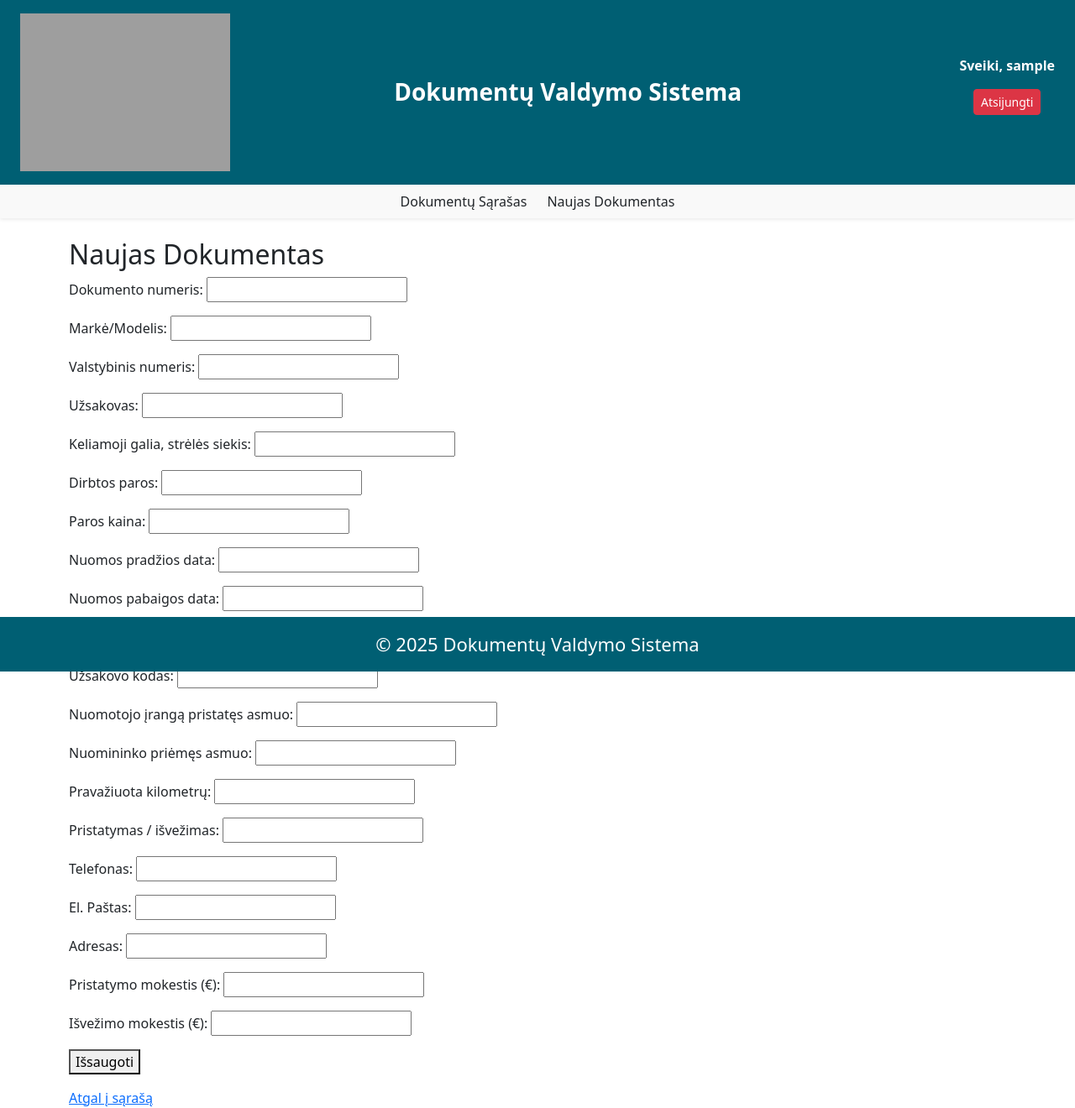
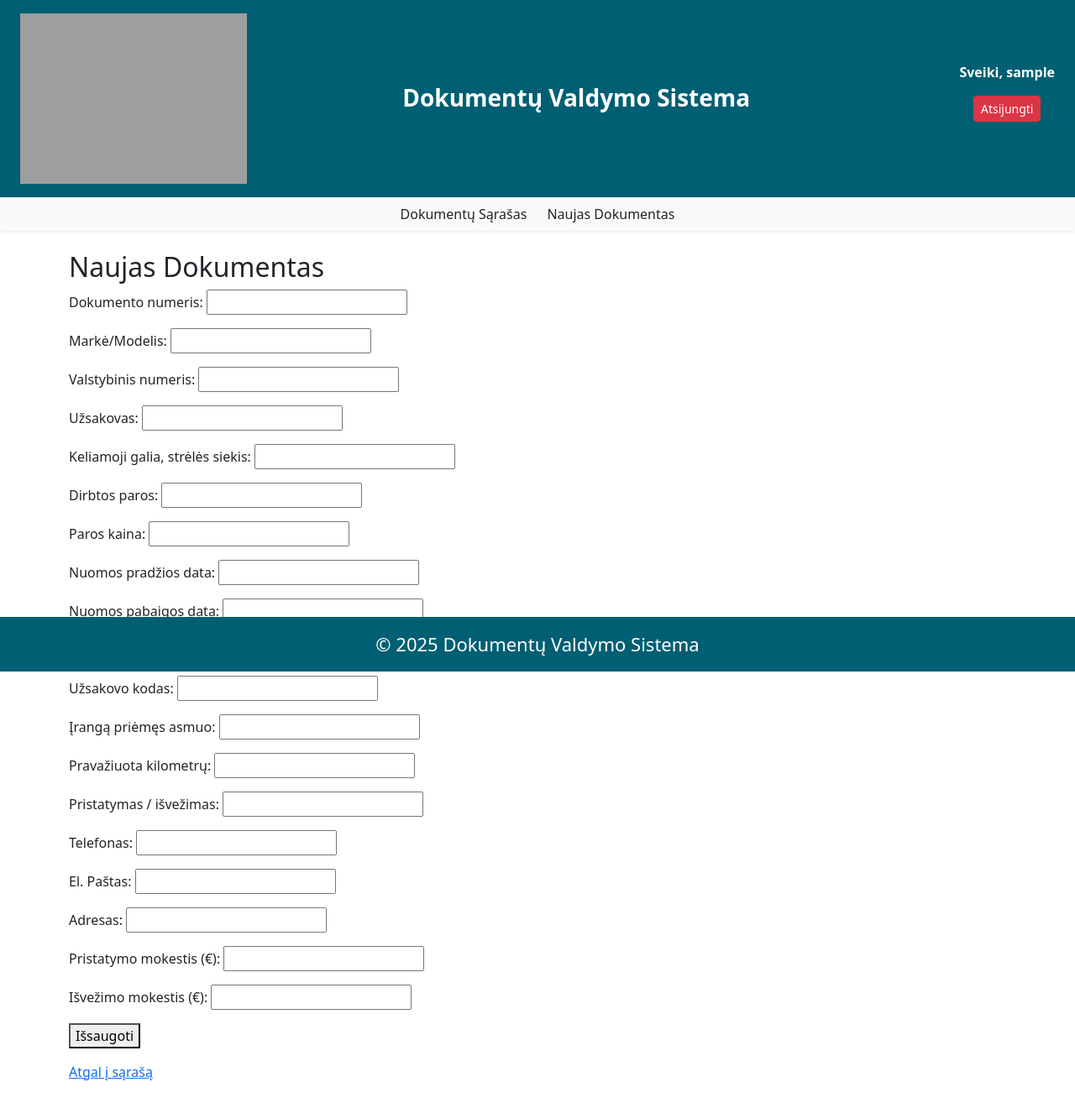
Before and after one commit to Eimantasj1/kranai, a Django app: page /documents/new/platform/ in a window 1280 px wide. Shown: the top 1320 px of the page at 84% size. After the commit the page ends 1287 px from the top, so only its background shows below. Run offline with Django 4.2, Linux system fonts and the light colour scheme; the visitor is signed in with stand-in values (Sample User, id 1); grey boxes are pictures that could not be loaded.

Commit message:
Minimalūs pataisymai

```diff
--- a/kranai/documents/forms.py
+++ b/kranai/documents/forms.py
@@ -36,7 +36,7 @@ class PlatformTransferForm(forms.ModelForm):
             'document_number', 'model', 'registration_number',
             'client_name', 'lifting_capacity', 'days_worked', 'daily_price',
             'start_date', 'end_date', 'km_price', 'client_code',
-            'delivered_by', 'received_by', 'distance', 'delivery_info',
+            'received_by', 'distance', 'delivery_info',
             'phone', 'email', 'project_address', 'transport_price_delivery', 'transport_price_pickup'
         ]
         labels = {
@@ -51,8 +51,7 @@ class PlatformTransferForm(forms.ModelForm):
             'end_date': 'Nuomos pabaigos data',
             'km_price': 'Kilometro kaina',
             'client_code': 'Užsakovo kodas',
-            'delivered_by': 'Nuomotojo įrangą pristatęs asmuo',
-            'received_by': 'Nuomininko priėmęs asmuo',
+            'received_by': 'Įrangą priėmęs asmuo',
             'distance': 'Pravažiuota kilometrų',
             'delivery_info': 'Pristatymas / išvežimas',
             'phone': 'Telefonas',
--- a/kranai/documents/models.py
+++ b/kranai/documents/models.py
@@ -44,8 +44,8 @@ class Document(models.Model):
     end_date = models.DateField("Nuomos pabaigos data", blank=True, null=True)
     km_price = models.DecimalField("Kilometro kaina", max_digits=10, decimal_places=2, blank=True, null=True)
     client_code = models.CharField("Užsakovo kodas", max_length=100, blank=True, null=True)
-    delivered_by = models.CharField("Nuomotojo įrangą pristatęs asmuo", max_length=255, blank=True, null=True)
-    received_by = models.CharField("Nuomininko priėmęs asmuo", max_length=255, blank=True, null=True)
+    delivered_by = models.CharField("Įrangą pristatęs asmuo", max_length=255, blank=True, null=True)
+    received_by = models.CharField("Įrangą priėmęs asmuo", max_length=255, blank=True, null=True)
 
     # Nauji laukai
     distance = models.CharField("Pravažiuota kilometrų", max_length=100, blank=True, null=True)
--- a/kranai/documents/templates/base.html
+++ b/kranai/documents/templates/base.html
@@ -9,7 +9,7 @@
 <body class="light-mode">
     <header class="d-flex align-items-center justify-content-between px-4 py-3 shadow-sm" style="background-color: var(--primary-color); color: white;">
         <div class="d-flex align-items-center">
-            <img src="{% static 'images/logo.png' %}" alt="Logo" class="me-3" style="width: 250px; height: auto;">
+            <img src="{% static 'images/logo.png' %}" alt="Logo" class="me-3" style="width: 270px; height: auto;">
         </div>
         <div class="header-title">
             <h1 class="m-0 fw-bold fs-3">Dokumentų Valdymo Sistema</h1>
--- a/kranai/documents/views.py
+++ b/kranai/documents/views.py
@@ -39,6 +39,7 @@ def document_create_platform(request):
             document = form.save(commit=False)
             document.created_by = request.user
             document.document_type = 'platform'
+            document.delivered_by = f"{request.user.first_name} {request.user.last_name}"  # Automatinis priskyrimas
             document.save()
             return redirect('document_list')
     else:
--- a/kranai/static/styles.css
+++ b/kranai/static/styles.css
@@ -24,11 +24,6 @@ header {
     align-items: center;
     justify-content: space-between;
     padding: 15px 30px;
-}
-
-header .logo {
-    width: 270px;
-    height: auto;
 }
 
 .header-title {
```
Also changed, not shown: kranai/documents/templates/documents/platform_transfer_template.html (+2 -6 lines).
